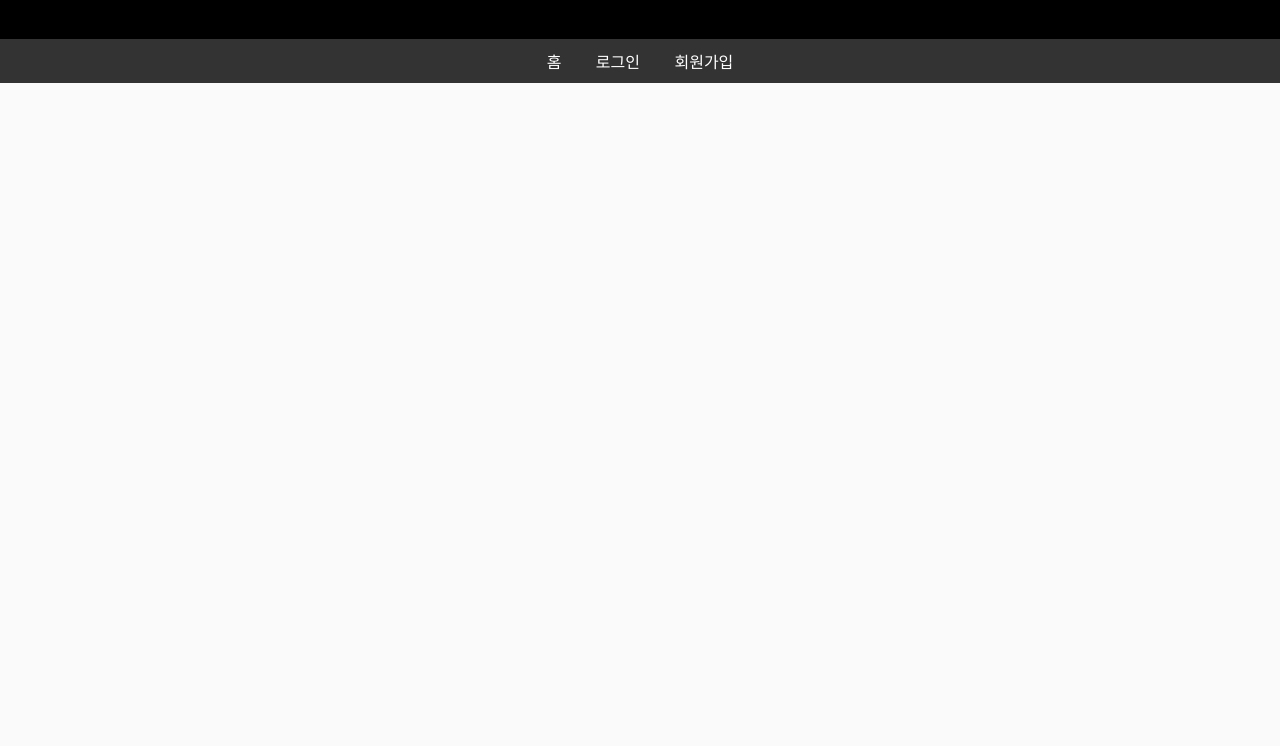
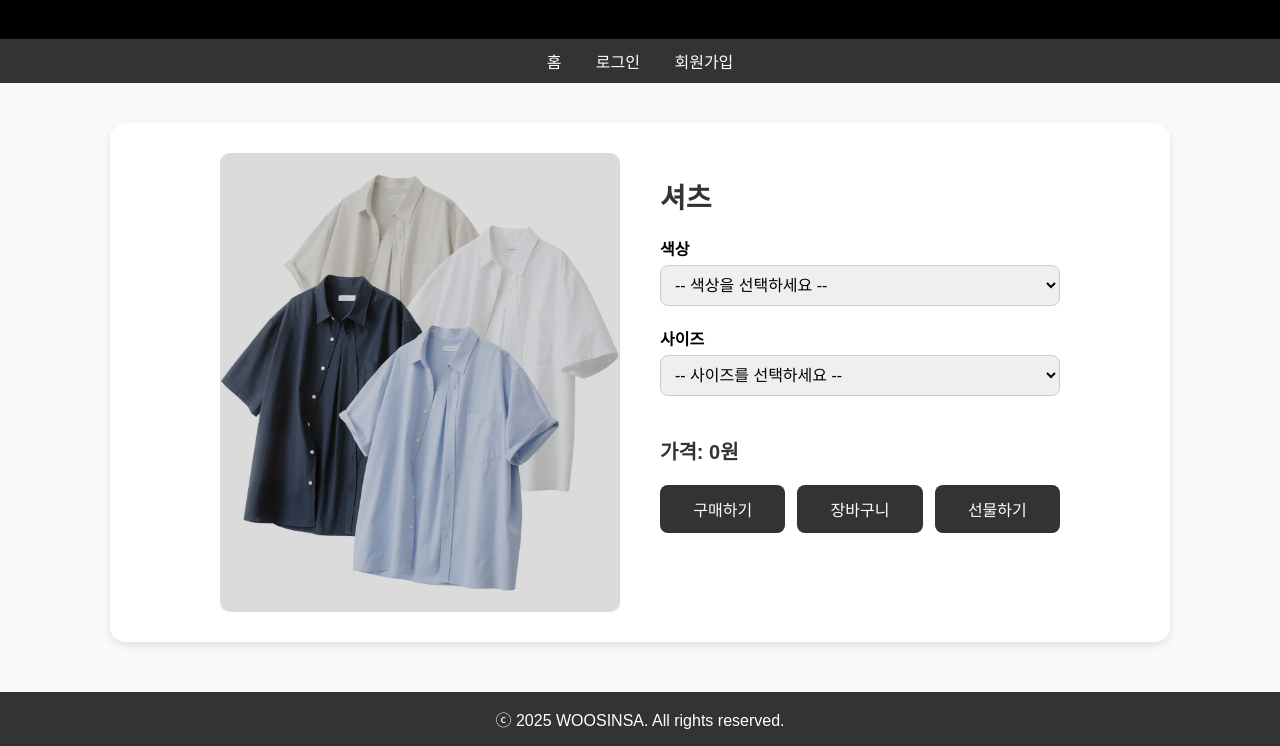
Before and after one commit to 2025-1/-1-, a plain HTML site: page WOOSINSA/셔츠.html in a window 1280 px wide. Shown: the part 81-827 px from the top of the page. Before the commit the page ends 800 px from the top, so only its background shows below. Drawn offline with Linux system fonts and the light colour scheme.

Commit message:
Update 셔츠.html

```diff
--- a/WOOSINSA/셔츠.html
+++ b/WOOSINSA/셔츠.html
@@ -2,7 +2,7 @@
 <html lang="ko">
 <head>
     <meta charset="UTF-8">
-    <title>우신사</title>
+    <title>우신사 - 셔츠 상품 페이지</title>
     <style>
         body {
             font-family: Arial, sans-serif;
@@ -34,34 +34,73 @@
                     text-decoration: underline;
                 }
 
-        #welcome {
-            margin-top: 10px;
-            font-weight: bold;
+        .container {
+            display: flex;
+            align-items: flex-start;
+            justify-content: center;
+            gap: 40px;
+            background-color: #fff;
+            padding: 30px;
+            border-radius: 16px;
+            box-shadow: 0 4px 10px rgba(0, 0, 0, 0.1);
+            max-width: 1000px;
+            margin: 40px auto;
         }
 
-        .product {
-            max-width: 600px;
-            margin: 30px auto;
-            padding: 20px;
-            background: white;
-            border-radius: 10px;
-            box-shadow: 0 0 10px rgba(0,0,0,0.1);
+            .container img {
+                width: 400px;
+                height: auto;
+                border-radius: 10px;
+                object-fit: cover;
+            }
+
+        .text-box {
+            max-width: 400px;
+            width: 100%;
         }
 
-            .product h2 {
+            .text-box h2 {
+                font-size: 28px;
                 margin-bottom: 20px;
+                color: #333;
             }
 
-        label {
-            display: block;
-            margin-top: 15px;
+            .text-box label {
+                display: block;
+                margin-bottom: 5px;
+                font-weight: bold;
+            }
+
+            .text-box select {
+                width: 100%;
+                padding: 10px;
+                font-size: 16px;
+                margin-bottom: 20px;
+                border: 1px solid #ccc;
+                border-radius: 8px;
+            }
+
+        .button-group {
+            display: flex;
+            gap: 12px;
+            flex-wrap: wrap;
         }
 
-        select, input[type="submit"] {
-            padding: 10px;
-            width: 100%;
-            margin-top: 5px;
+        .text-box button {
+            flex: 1;
+            padding: 12px 0;
+            font-size: 16px;
+            border: none;
+            border-radius: 8px;
+            cursor: pointer;
+            transition: background-color 0.3s ease;
+            color: #fff;
+            background-color: #333;
         }
+
+            .text-box button:hover {
+                opacity: 0.85;
+            }
 
         footer {
             margin-top: 50px;
@@ -70,13 +109,19 @@
             text-align: center;
             padding: 15px;
         }
+
+        .price {
+            font-size: 20px;
+            margin: 20px 0;
+            font-weight: bold;
+            color: #333;
+        }
     </style>
 </head>
 <body>
 
     <header>
         <h1>WOOSINSA</h1>
-        <div id="welcome"></div>
     </header>
 
     <nav>
@@ -85,5 +130,119 @@
         <a href="signup.html">회원가입</a>
     </nav>
 
+    <div class="container">
+        <img src="셔츠-메인.png" alt="셔츠 이미지">
+        <div class="text-box">
+            <h2>셔츠</h2>
+
+            <label for="color">색상</label>
+            <select name="color" id="color" required>
+                <option value="">-- 색상을 선택하세요 --</option>
+                <option value="navy">네이비</option>
+                <option value="darkgray">다크그레이</option>
+                <option value="sky">스카이</option>
+                <option value="ivory">아이보리</option>
+                <option value="white">화이트</option>
+            </select>
+
+            <label for="size">사이즈</label>
+            <select name="size" id="size" required>
+                <option value="">-- 사이즈를 선택하세요 --</option>
+                <option value="small">S</option>
+                <option value="mid">M</option>
+                <option value="large">L</option>
+                <option value="xlarge">XL</option>
+            </select>
+
+            <div class="price" id="price">가격: 0원</div>
+
+            <div class="button-group">
+                <button onclick="buyNow()">구매하기</button>
+                <button onclick="addToCart()">장바구니</button>
+                <button onclick="present()">선물하기</button>
+            </div>
+        </div>
+    </div>
+
+    <footer>
+        ⓒ 2025 WOOSINSA. All rights reserved.
+    </footer>
+
+    <script>
+    const prices = {
+        navy: { small: 20000, mid: 21000, large: 22000, xlarge: 23000 },
+        darkgray: { small: 19500, mid: 20500, large: 21500, xlarge: 22500 },
+        sky: { small: 19000, mid: 20000, large: 21000, xlarge: 22000 },
+        ivory: { small: 18500, mid: 19500, large: 20500, xlarge: 21500 },
+        white: { small: 18000, mid: 19000, large: 20000, xlarge: 21000 }
+    };
+
+    function updatePrice() {
+        const color = document.querySelector('#color').value;
+        const size = document.querySelector('#size').value;
+        const priceElement = document.querySelector('#price');
+
+        if (color && size) {
+            const price = prices[color][size];
+            priceElement.textContent = `가격: ${price.toLocaleString()}원`;
+        } else {
+            priceElement.textContent = '가격: 0원';
+        }
+    }
+
+    document.querySelector('#color').addEventListener('change', updatePrice);
+    document.querySelector('#size').addEventListener('change', updatePrice);
+
+    function buyNow() {
+        const color = document.querySelector('#color').value;
+        const size = document.querySelector('#size').value;
+
+        if (!color || !size) {
+            alert("색상과 사이즈를 모두 선택해주세요!");
+            return;
+        }
+
+        const result = confirm("구매하시겠습니까?");
+        if (result) {
+            alert("구매가 완료되었습니다!");
+        } else {
+            alert("구매가 취소되었습니다.");
+        }
+    }
+
+    function addToCart() {
+        const color = document.querySelector('#color').value;
+        const size = document.querySelector('#size').value;
+
+        if (!color || !size) {
+            alert("색상과 사이즈를 선택 후 장바구니에 담아주세요!");
+            return;
+        }
+
+        alert("장바구니에 상품을 담았습니다!");
+    }
+
+    function present() {
+        const color = document.querySelector('#color').value;
+        const size = document.querySelector('#size').value;
+
+        if (!color || !size) {
+            alert("색상과 사이즈를 모두 선택해주세요!");
+            return;
+        }
+
+        const recipient = prompt("선물할 친구의 이메일을 입력하세요:");
+        const emailPattern = /^[a-zA-Z0-9._-]+@[a-zA-Z0-9.-]+\.[a-zA-Z]{2,6}$/;
+
+        if (recipient && emailPattern.test(recipient)) {
+            alert(`${recipient} 이메일로 선물이 전송되었습니다!`);
+        } else if (recipient) {
+            alert("올바른 이메일 주소를 입력해주세요.");
+        } else {
+            alert("선물하기가 취소되었습니다.");
+        }
+    }
+    </script>
+
 </body>
 </html>
```
